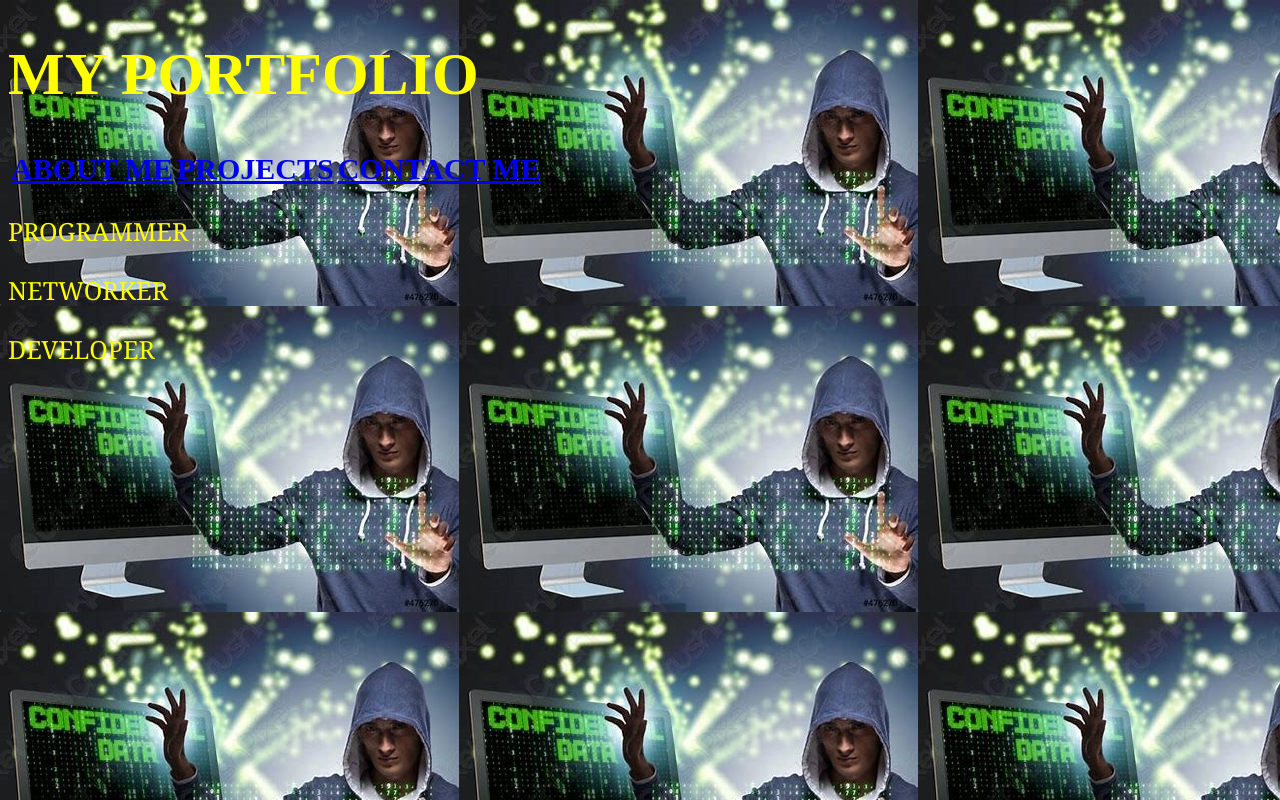
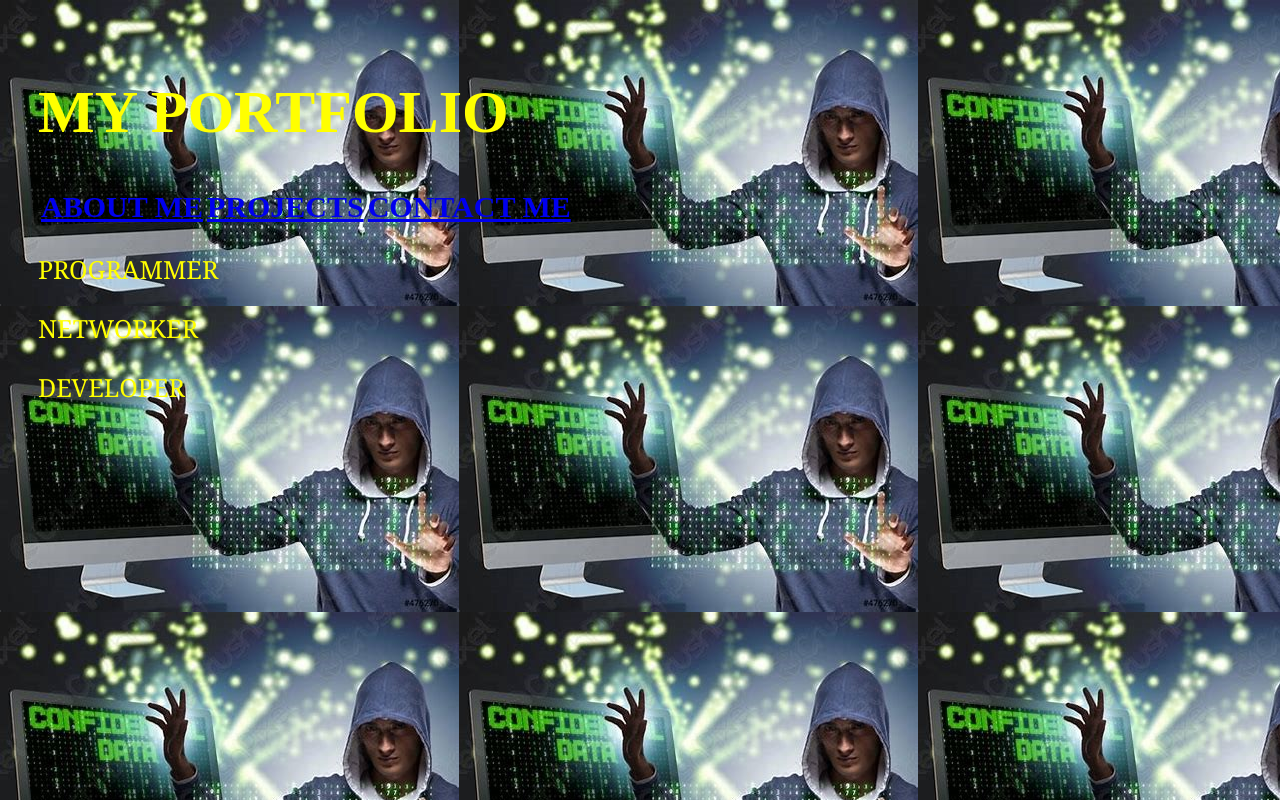
Before and after one commit to PHENOMVALENCE/PHENOMVALENCE.github.io, a plain HTML site: page index.html in a window 1280 px wide. Drawn offline with Linux system fonts and the light colour scheme.

Commit message:
Update index.html

```diff
--- a/index.html
+++ b/index.html
@@ -8,7 +8,7 @@
          body {
              background-image: url('hacker.jpg');
          }
-        .navbar {font-size: 30px; color: yellow;  }
+        .navbar {font-size: 30px; color: yellow; padding: 30px }
 
         .aboutt {font-size: 25px; color: yellow;  font-family: Cambria, Cochin, Georgia, Times, 'Times New Roman', serif;}
 
```
